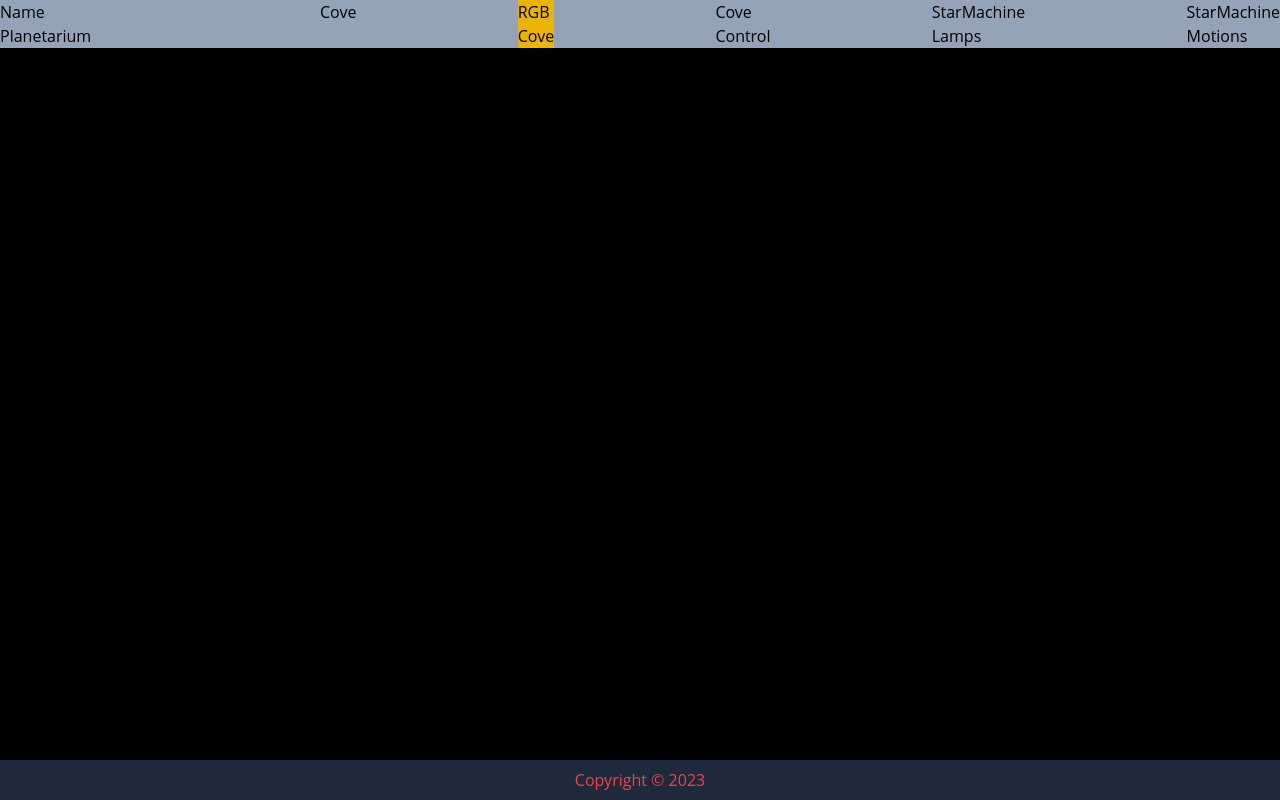
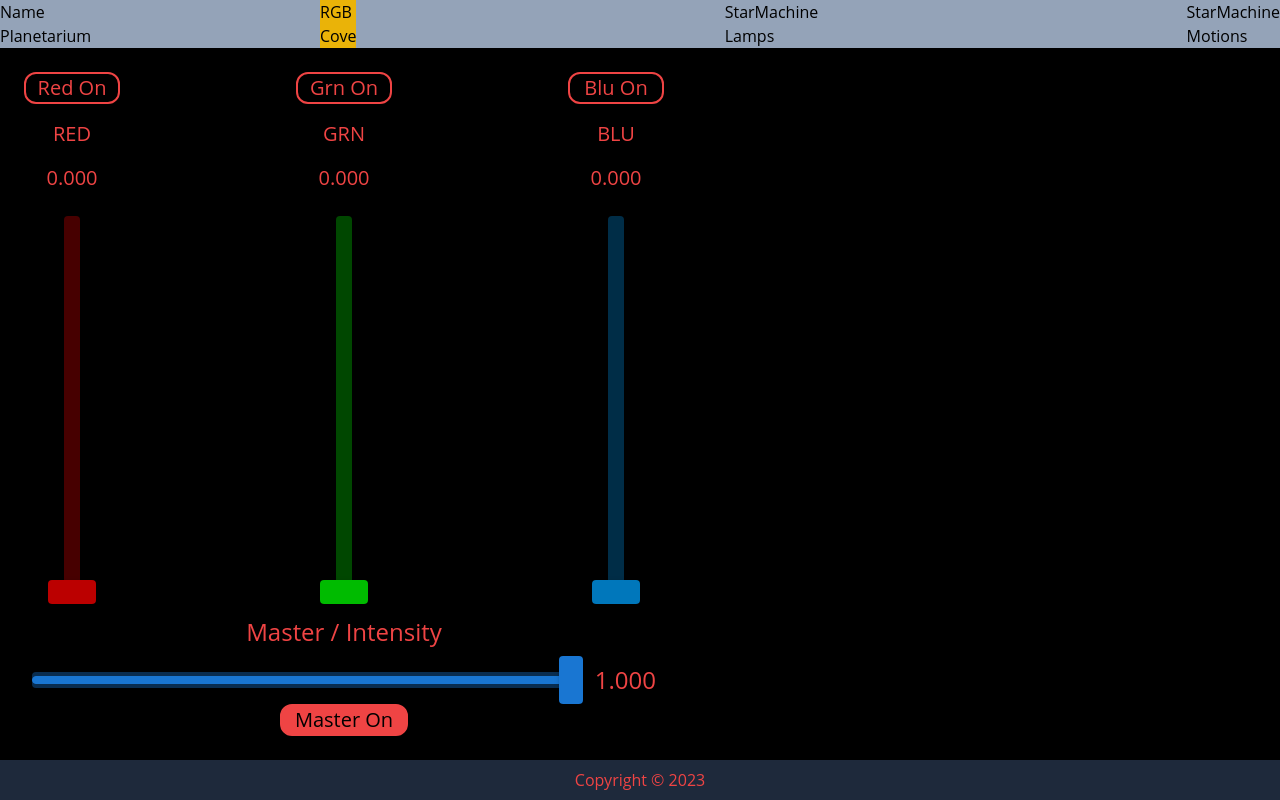
Before and after one commit to CelestialCoyote/react-hercules-chromacove, a React (Create React App) app in the folder frontend/: page /rgbcove in a window 1280 px wide. Built offline with nearby package versions, Linux system fonts and the light colour scheme.

Commit message:
working RGB no presets

```diff
--- a/frontend/src/App.js
+++ b/frontend/src/App.js
@@ -1,9 +1,7 @@
 import { Route, Routes } from 'react-router-dom';
 import Nav from './components/Nav';
 import Footer from './components/Footer';
-import Cove from './pages/Cove/Cove';
 import RGBCove from './pages/RGBCove/RGBCove';
-import CoveControl from './pages/CoveControl/CoveControl';
 import StarMachineLamps from './pages/StarMachineLamps/StarMachineLamps';
 import StarMachineMotions from './pages/StarMachineMotions/StarMachineMotions';
 
@@ -14,9 +12,7 @@ const App = () => {
 		<div className="flex flex-col h-screen w-full">
 			<Nav />
 			<Routes>
-				<Route path="/cove" element={<Cove />} />
 				<Route path="/rgbcove" element={<RGBCove />} />
-				<Route path="/covecontrol" element={<CoveControl />} />
 				<Route path="/starmachinelamps" element={<StarMachineLamps />} />
 				<Route path="/starmachinemotions" element={<StarMachineMotions />} />
 			</Routes>
--- a/frontend/src/Components/CoveSliderVerical.jsx
+++ b/frontend/src/Components/CoveSliderVerical.jsx
@@ -86,8 +86,12 @@ const CoveSliderVertical = ({ coveColor, color, setLevel, level }) => {
                 {coveColor} {isOff ? "On" : "Off"}
             </button>
 
-			<label className="text-xl text-red-500 m-6">{
+			<label className="text-xl text-red-500 mt-4 mb-4">{
 				coveColor.toUpperCase()}
+			</label>
+
+			<label className="text-xl text-red-500 mb-6">
+				{level.toFixed(3)}
 			</label>
 
 			<Slider
@@ -115,10 +119,6 @@ const CoveSliderVertical = ({ coveColor, color, setLevel, level }) => {
 				onChange={debounce(handleSliderChange)}
 			/>
 
-			<label className="text-xl text-red-500 mt-8">
-				{level.toFixed(3)}
-			</label>
-
 		</div>
 
 	);
--- a/frontend/src/Components/Nav.jsx
+++ b/frontend/src/Components/Nav.jsx
@@ -1,5 +1,4 @@
-import { Link, useMatch, useResolvedPath } from "react-router-dom"
-//import './Nav.css';
+import { Link, useMatch, useResolvedPath } from 'react-router-dom';
 
 
 const Nav = () => {
@@ -33,9 +32,7 @@ const Nav = () => {
             <div
 				className="flex justify-between w-3/4"
 			>
-				<CustomLink to="/cove">Cove</CustomLink>
                 <CustomLink to="/rgbcove">RGB<br></br>Cove</CustomLink>
-				<CustomLink to="/covecontrol">Cove<br></br>Control</CustomLink>
                 <CustomLink to="/starmachinelamps">StarMachine<br></br>Lamps</CustomLink>
                 <CustomLink to="/starmachinemotions">StarMachine<br></br>Motions</CustomLink>
             </div>
--- a/frontend/src/pages/RGBCove/RGBCove.js
+++ b/frontend/src/pages/RGBCove/RGBCove.js
@@ -1,46 +1,52 @@
-//import { useEffect, useState } from 'react';
-//import CoveSliderVertical from '../../components/CoveSliderVerical';
-//import MasterSlider from '../../components/MasterSlider';
-//import { baseAPI } from '../../userConfig/baseAPI';
+import { useEffect, useState } from 'react';
+import CoveSliderVertical from '../../components/CoveSliderVerical';
+import MasterSlider from '../../components/MasterSlider';
+import { baseAPI } from '../../userConfig/baseAPI';
 
 
 const RGBCove = () => {
-    //const [masterValue, setMasterValue] = useState(1.000);
-    //const [duration, setDuration] = useState(3);
-    // const [channelData, setChannelData] = useState([]);
+	const [red, setRed] = useState(0.000);
+	const [grn, setGrn] = useState(0.000);
+	const [blu, setBlu] = useState(0.000);
+    const [masterValue, setMasterValue] = useState(1.000);
+    const [duration, setDuration] = useState(3);
+    const [channelData, setChannelData] = useState([]);
+
+	const [state, setState] = useState({});
+	const [channelState, setChannelState] = useState({});
 
 
-    // const sendColorData = (currentValue, isSlider) => {
-    //     const data = [];
-    //     let channelDuration = 0.01;
+    const sendColorData = (currentValue, isSlider) => {
+        const data = [];
+        let channelDuration = 0.01;
 
-    //     if (isSlider)
-    //         channelDuration = 0.01;
-    //     else
-    //         channelDuration = duration;
+        if (isSlider)
+            channelDuration = 0.01;
+        else
+            channelDuration = duration;
 
-    //     data.push({
-    //         "id": channelState.id,
-    //         "name": channelState.name,
-    //         "value": currentValue,
-    //         "slider": channelState.slider
-    //     });
-    //     data.push({ "name": "master", "value": masterValue, "duration": channelDuration });
+        data.push({
+            "id": channelState.id,
+            "name": channelState.name,
+            "value": currentValue,
+            "slider": channelState.slider
+        });
+        data.push({ "name": "master", "value": masterValue, "duration": channelDuration });
 
-    //     try {
-    //         baseAPI.post('colorChange', data)
-    //             .then((res) => {
-    //                 console.log(JSON.stringify(res.data));
-    //             });
-    //     } catch (error) {
-    //         console.log('Update color channel failed.', error);
-    //     };
-    // };
+        try {
+            baseAPI.post('colorChange', data)
+                .then((res) => {
+                    console.log(JSON.stringify(res.data));
+                });
+        } catch (error) {
+            console.log('Update color channel failed.', error);
+        };
+    };
 
     return (
         <div className="flex flex-1 flex-col w-1/2 m-6">
 
-            {/* <div className="flex flex-1 flex-col">
+            <div className="flex flex-1 flex-col">
 
                 <div className="flex h-full justify-between">
 					<CoveSliderVertical
@@ -75,7 +81,7 @@ const RGBCove = () => {
 
                 </div>
 
-            </div> */}
+            </div>
 
         </div>
     );
```
